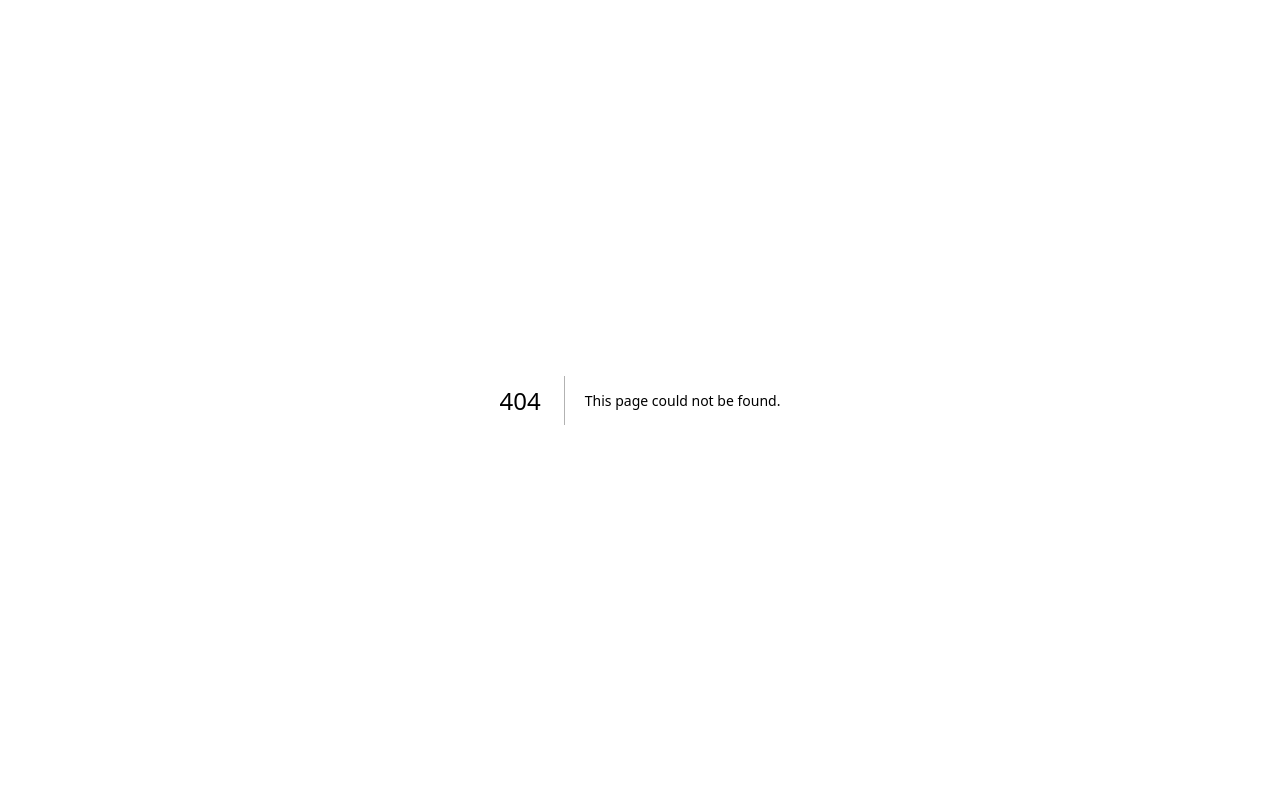
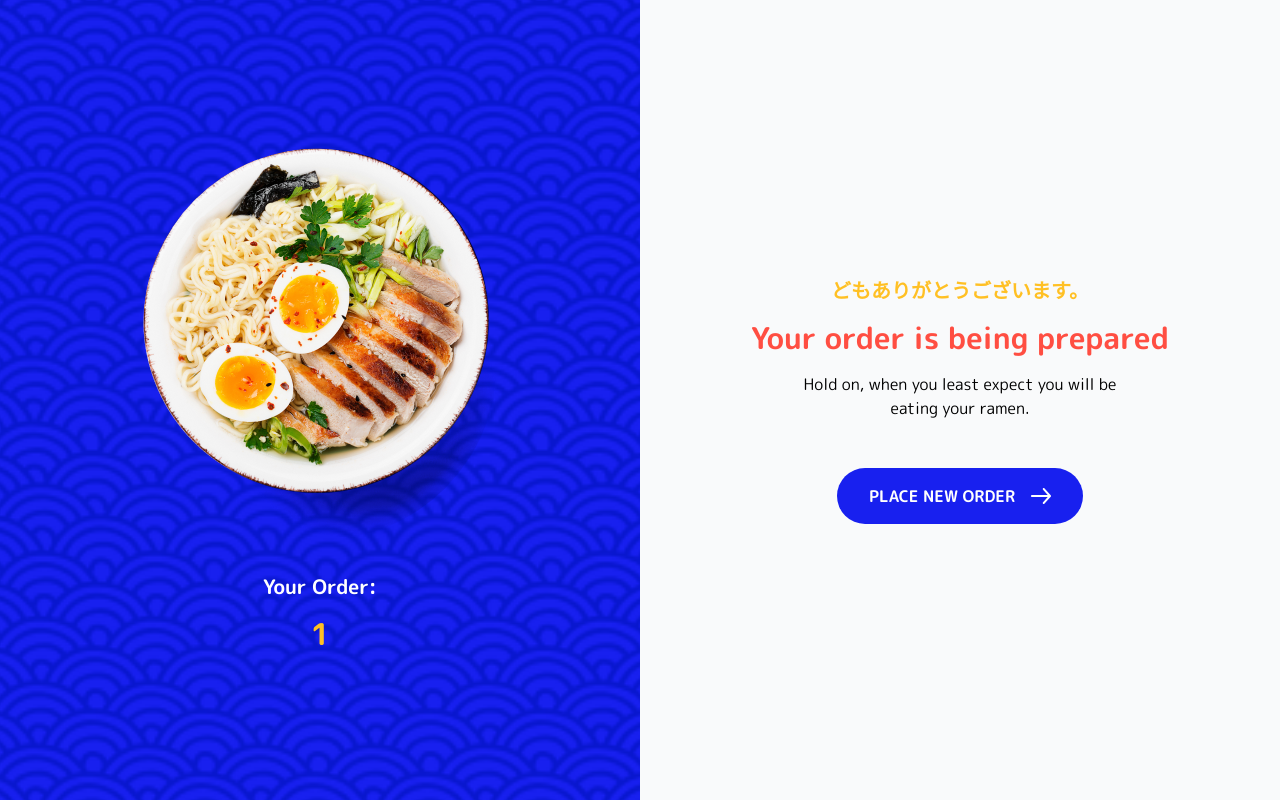
Before and after one commit to Robson16/ramen-go, a Next.js app: page /success/1 in a window 1280 px wide. Before the commit this address had no page. Built offline with nearby package versions, Linux system fonts and the light colour scheme.

Commit message:
feat: submitting order and success page

```diff
--- a/next.config.ts
+++ b/next.config.ts
@@ -1,8 +1,17 @@
+import { env } from '@/app/env'
 import type { NextConfig } from 'next'
+
+const imagesUrl = new URL(env.NEXT_PUBLIC_IMAGES_BASE_URL)
 
 const nextConfig: NextConfig = {
   images: {
     qualities: [75, 100],
+    remotePatterns: [
+      {
+        protocol: 'https',
+        hostname: imagesUrl.hostname,
+      },
+    ],
   },
 }
 
--- a/src/app/_components/Carte/index.tsx
+++ b/src/app/_components/Carte/index.tsx
@@ -1,7 +1,9 @@
 'use client'
 
 import { useQuery } from '@tanstack/react-query'
+import { AxiosError } from 'axios'
 import Image from 'next/image'
+import { useRouter } from 'next/navigation'
 import { useState } from 'react'
 
 import { api } from '@/app/_lib/axios'
@@ -53,14 +55,33 @@ export function Carte() {
   const isLoading = isLoadingBroths || isLoadingProteins
   const hasError = isErrorBroths || isErrorProteins
 
+  const router = useRouter()
+
   const handleSubmit = async () => {
-    console.log('Submitting order...')
+    try {
+      const response = await api.post('/orders', {
+        brothId: selectedBrothId,
+        proteinId: selectedProteinId,
+      })
+
+      const { description } = response.data
+
+      router.push(`/success/${encodeURIComponent(description)}`)
+    } catch (error) {
+      if (error instanceof AxiosError && error?.response?.data?.message) {
+        // TODO: Usar um toast para exibir erro
+        alert(error.response.data.message)
+        return
+      }
+
+      console.error(error)
+    }
   }
 
   if (isLoading) {
     return (
       <section className="flex h-64 items-center justify-center">
-        <div className="h-16 w-16 animate-spin rounded-full border-8 border-gray-200 border-t-blue-600" />
+        <div className="border-t-primary h-16 w-16 animate-spin rounded-full border-8 border-gray-200" />
       </section>
     )
   }
@@ -68,7 +89,7 @@ export function Carte() {
   if (hasError) {
     return (
       <section className="py-10 text-center">
-        <p className="text-red-500">
+        <p className="text-secondary">
           Could not load menu. Please try again later.
         </p>
       </section>
@@ -122,14 +143,14 @@ export function Carte() {
     ))
 
   return (
-    <section id="carte" className="bg-gray-50 py-16">
+    <section id="carte" className="bg-white py-16">
       <div className="max-w-content mx-auto w-full px-4">
         <form action={handleSubmit}>
           <div className="text-center">
-            <p className="text-2xl font-bold text-gray-800">
+            <p className="text-foreground text-2xl font-bold">
               First things first: select your favorite broth.
             </p>
-            <p className="mt-1 text-gray-600">
+            <p className="text-foreground mt-1">
               It will give the whole flavor on your ramen soup.
             </p>
           </div>
@@ -138,10 +159,10 @@ export function Carte() {
           </div>
 
           <div className="mt-16 text-center">
-            <p className="text-2xl font-bold text-gray-800">
+            <p className="text-foreground text-2xl font-bold">
               It’s time to choose (or not) your meat!
             </p>
-            <p className="mt-1 text-gray-600">
+            <p className="text-foreground mt-1">
               Some people love, some don’t. We have options for all tastes.
             </p>
           </div>
--- /dev/null
+++ b/src/app/success/[order]/page.tsx
@@ -0,0 +1,13 @@
+import { OrderDetails } from '../_components/OrderDetails'
+
+interface SuccessPageProps {
+  params: Promise<{
+    order: string
+  }>
+}
+
+export default async function SuccessPage({ params }: SuccessPageProps) {
+  const { order } = await params
+
+  return <OrderDetails orderDescription={order} />
+}
--- /dev/null
+++ b/src/app/success/_components/OrderDetails.tsx
@@ -0,0 +1,59 @@
+'use client'
+
+import Image from 'next/image'
+import Link from 'next/link'
+
+import ramenImage from '@/app/_assets/images/ramen.png'
+import whiteArrowRight from '@/app/_assets/svg/white-arrow-right.svg'
+import bgPatternBlue from '@/app/_assets/images/bg-pattern-blue.png'
+
+interface OrderDetailsProps {
+  orderDescription: string
+}
+
+export function OrderDetails({ orderDescription }: OrderDetailsProps) {
+  return (
+    <main className="flex min-h-screen flex-col items-stretch lg:flex-row">
+      <div
+        className="flex flex-1 flex-col items-center justify-center gap-4 bg-size-[450px] p-4 py-16 text-center lg:py-8"
+        style={{ backgroundImage: `url(${bgPatternBlue.src})` }}
+      >
+        <Image
+          src={ramenImage}
+          alt="A bowl of ramen"
+          width={354}
+          height={354}
+          className="h-auto w-full max-w-88.5 rounded-full"
+        />
+        <span className="mt-4 text-xl font-black text-white">Your Order:</span>
+        <strong className="text-tertiary max-w-md text-3xl font-black">
+          {decodeURIComponent(orderDescription)}
+        </strong>
+      </div>
+
+      <div className="flex flex-1 flex-col items-center justify-center gap-4 bg-gray-50 p-4 py-16 text-center lg:py-8">
+        {/* The bowing image from the old project is not available. */}
+        <span lang="ja" className="text-tertiary text-xl font-black">
+          どもありがとうございます。
+        </span>
+        <strong className="text-secondary text-3xl font-black">
+          Your order is being prepared
+        </strong>
+        <p className="text-foreground max-w-xs">
+          Hold on, when you least expect you will be eating your ramen.
+        </p>
+        <Link
+          href="/"
+          className="bg-primary mt-8 inline-flex items-center gap-4 rounded-full px-8 py-4 font-bold text-white transition-opacity hover:opacity-90"
+        >
+          PLACE NEW ORDER
+          <Image
+            src={whiteArrowRight}
+            alt="arrow right icon"
+            className="h-auto w-auto"
+          />
+        </Link>
+      </div>
+    </main>
+  )
+}
```
